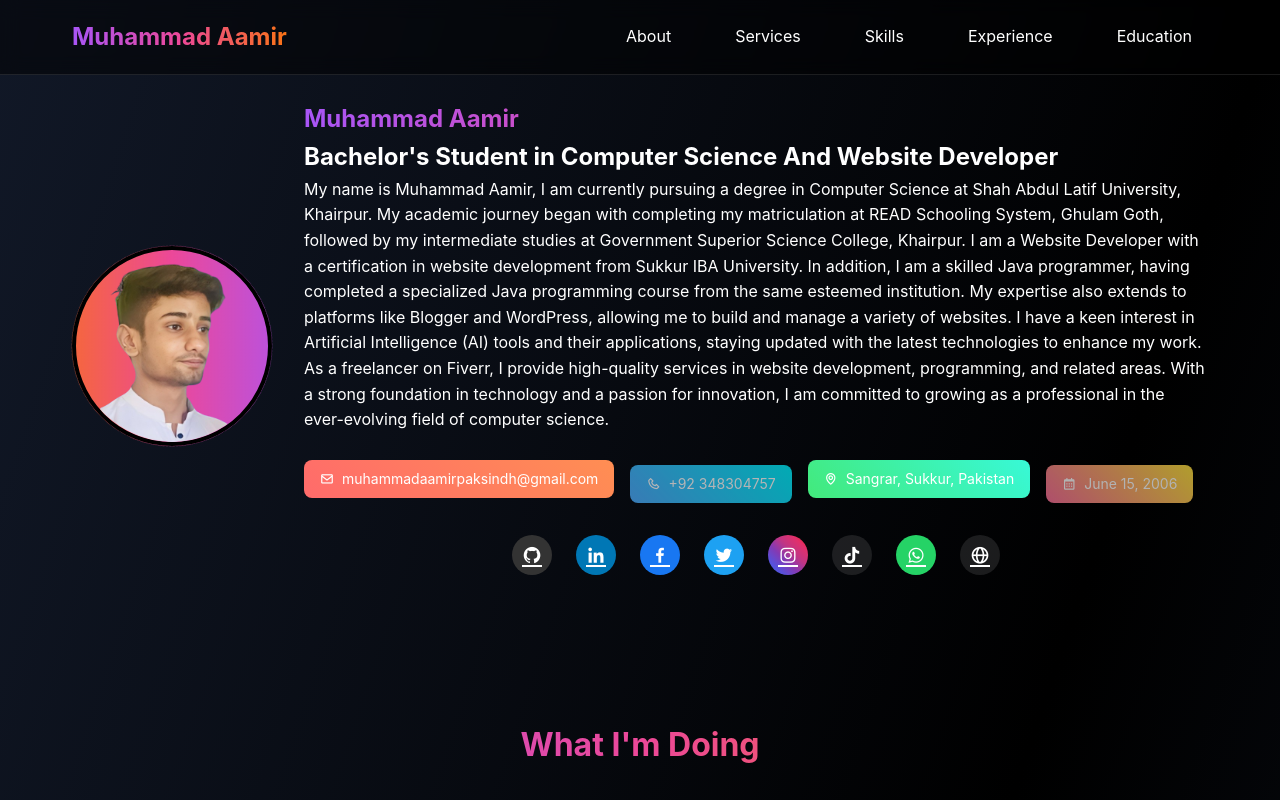
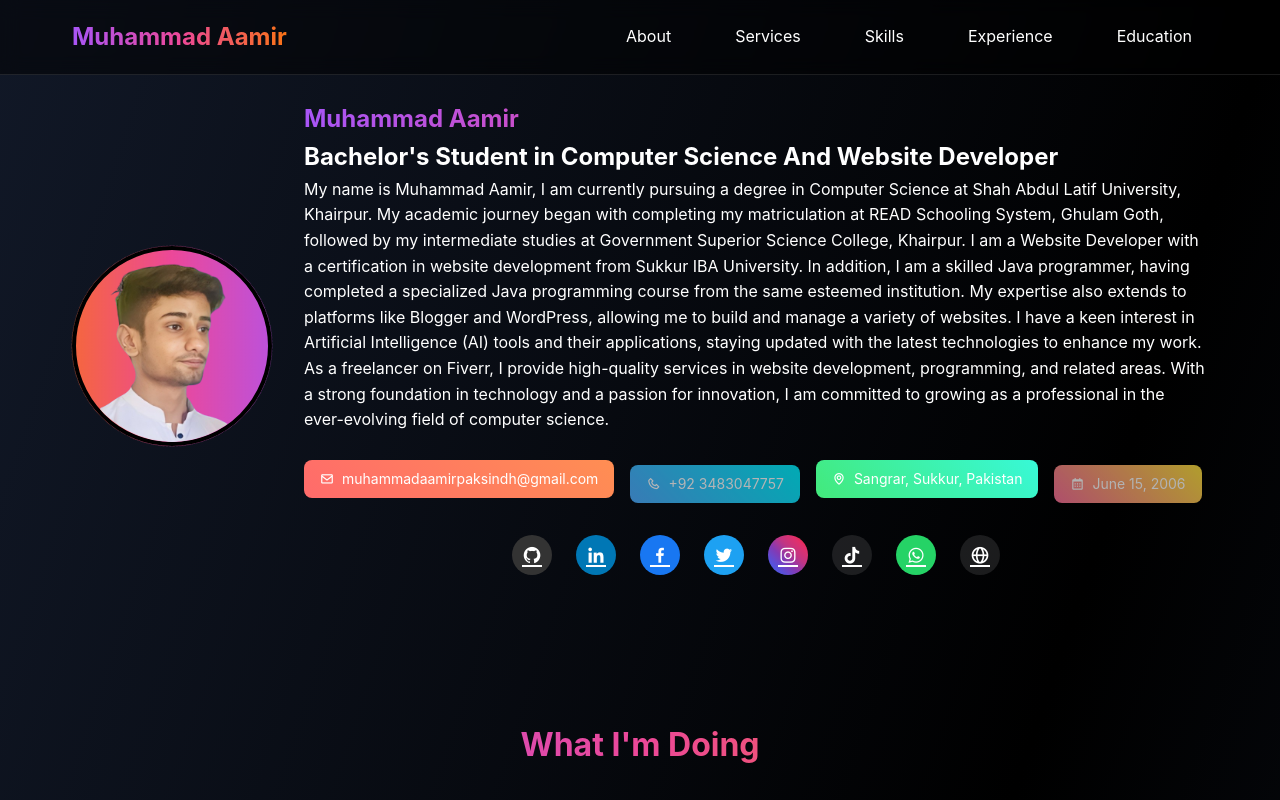
Before and after one commit to mdaamirmangrio/mdaamirmangrio.github.io, a plain HTML site: page index.html in a window 1280 px wide. Shown: the top 800 px of the page. Drawn offline with nearby package versions, Linux system fonts and the light colour scheme.

Commit message:
Update index.html

```diff
--- a/index.html
+++ b/index.html
@@ -60,7 +60,7 @@
                         </div>
                         <div class="info-item phone-gradient animate-pulse">
                             <i class='bx bx-phone'></i>
-                            <span>+92 348304757</span>
+                            <span>+92 3483047757</span>
                         </div>
                         <div class="info-item location-gradient animate-bounce">
                             <i class='bx bx-map'></i>
```
